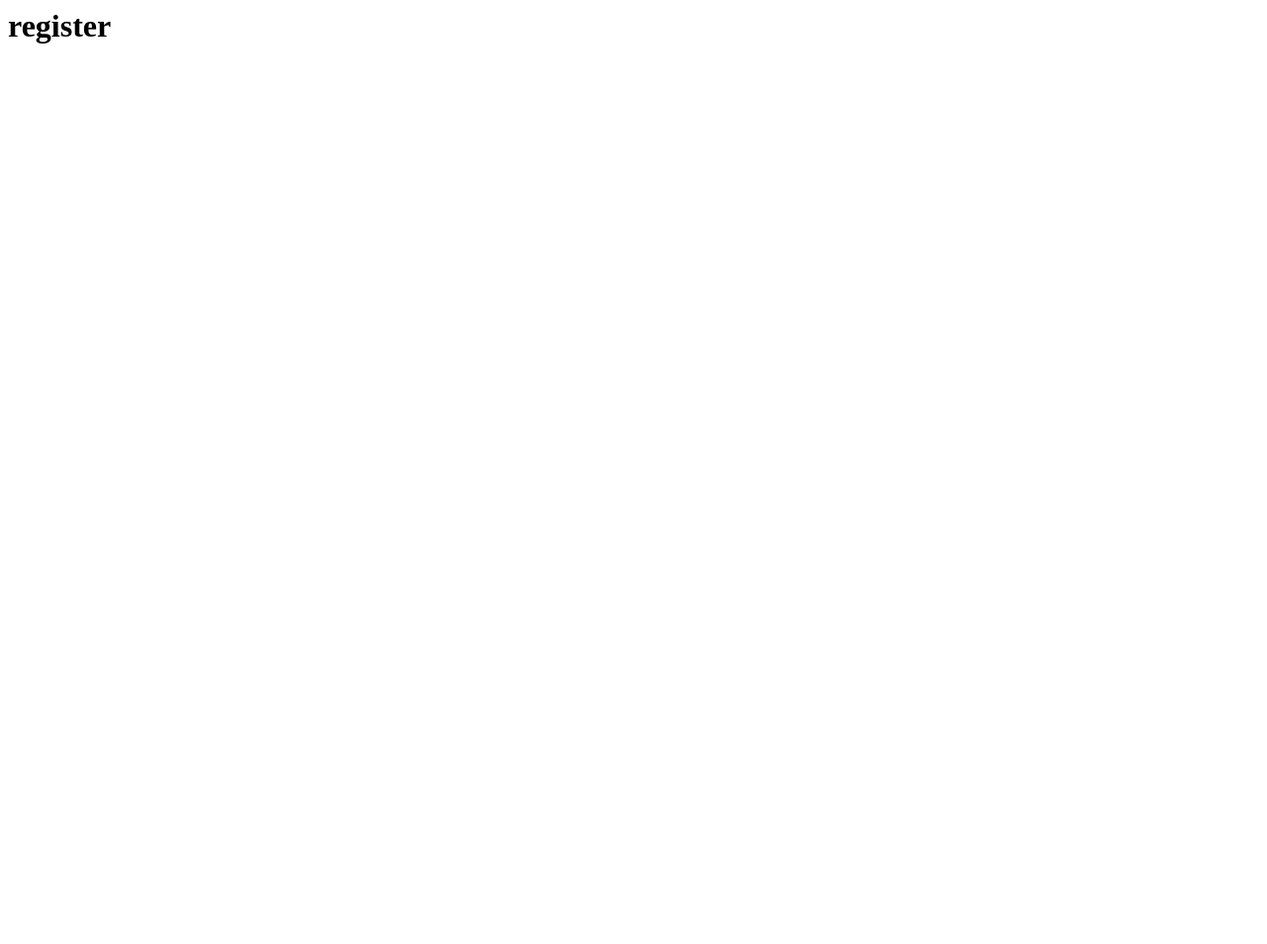
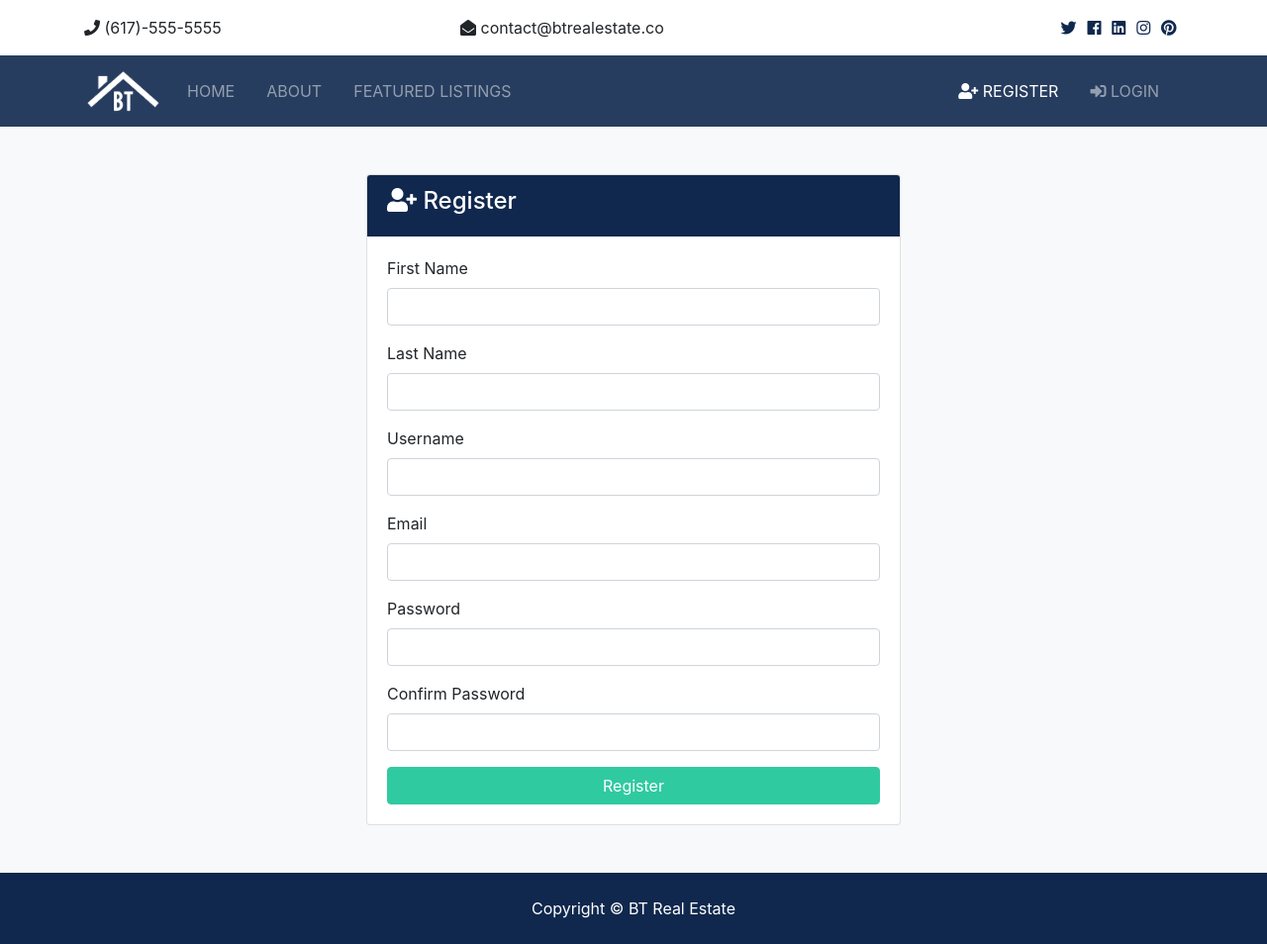
Before and after one commit to Exia01/Django-Realtor, a Django app: page /accounts/register in a window 1280 px wide. Before the commit the page is almost empty. Shown: the whole page at 99% size. Before the commit the page ends 44 px from the top, so only its background shows below. Run offline with Django 3.2, Linux system fonts and the light colour scheme; parts of the project's set-up code (start-up, migrations or seed data) failed here and were passed over; some libraries are stand-ins or nearby versions.

Commit message:
added login and registers routes

```diff
--- a/apps/accounts/templates/accounts/register.html
+++ b/apps/accounts/templates/accounts/register.html
@@ -1 +1,49 @@
-<h1>register</h1>
+{% extends 'base.html' %}
+
+{% block content %}
+<section id="register" class="bg-light py-5">
+    <div class="container">
+        <div class="row">
+            <div class="col-md-6 mx-auto">
+                <div class="card">
+                    <div class="card-header bg-primary text-white">
+                        <h4>
+                            <i class="fas fa-user-plus"></i> Register</h4>
+                    </div>
+                    <div class="card-body">
+                        <form action="{% url 'register' %}" method="POST">
+                                {% csrf_token %}
+                            <div class="form-group">
+                                <label for="first_name">First Name</label>
+                                <input type="text" name="first_name" class="form-control" required>
+                            </div>
+                            <div class="form-group">
+                                <label for="last_name">Last Name</label>
+                                <input type="text" name="last_name" class="form-control" required>
+                            </div>
+                            <div class="form-group">
+                                <label for="username">Username</label>
+                                <input type="text" name="username" class="form-control" required>
+                            </div>
+                            <div class="form-group">
+                                <label for="email">Email</label>
+                                <input type="email" name="email" class="form-control" required>
+                            </div>
+                            <div class="form-group">
+                                <label for="password2">Password</label>
+                                <input type="password" name="password" class="form-control" required>
+                            </div>
+                            <div class="form-group">
+                                <label for="password">Confirm Password</label>
+                                <input type="password" name="password2" class="form-control" required>
+                            </div>
+                            <input type="submit" value="Register" class="btn btn-secondary btn-block">
+                        </form>
+                    </div>
+                </div>
+            </div>
+        </div>
+    </div>
+</section>
+
+{% endblock %}
--- a/apps/accounts/views.py
+++ b/apps/accounts/views.py
@@ -2,10 +2,21 @@ from django.shortcuts import (render, redirect)
 
 
 def register(req):
-    return render(req, 'accounts/register.html')
+    if req.method == 'POST':
+        # Register User
+        print('SUBMITTED REG')
+        return redirect('register')
+    else:
+        return render(req, 'accounts/register.html')
 
 
 def login(req):
+    if req.method == 'POST':
+        # Register User
+        print('SUBMITTED REG')
+        return redirect('register')
+    else:
+        return render(req, 'accounts/register.html')
     return render(req, 'accounts/login.html')
 
 
--- a/templates/pages/index.html
+++ b/templates/pages/index.html
@@ -16,7 +16,7 @@
           <p class="lead">Lorem ipsum dolor sit, amet consectetur adipisicing elit. Recusandae quas, asperiores eveniet vel nostrum magnam
             voluptatum tempore! Consectetur, id commodi!</p>
           <div class="search">
-            <form action="{% url 'search' %}">
+            <form action="{% url 'search' %}" >
               <!-- Form Row 1 -->
               <div class="form-row">
                 <div class="col-md-4 mb-3">
```
Also changed, not shown: apps/accounts/templates/accounts/login.html (+35 -1 lines).
